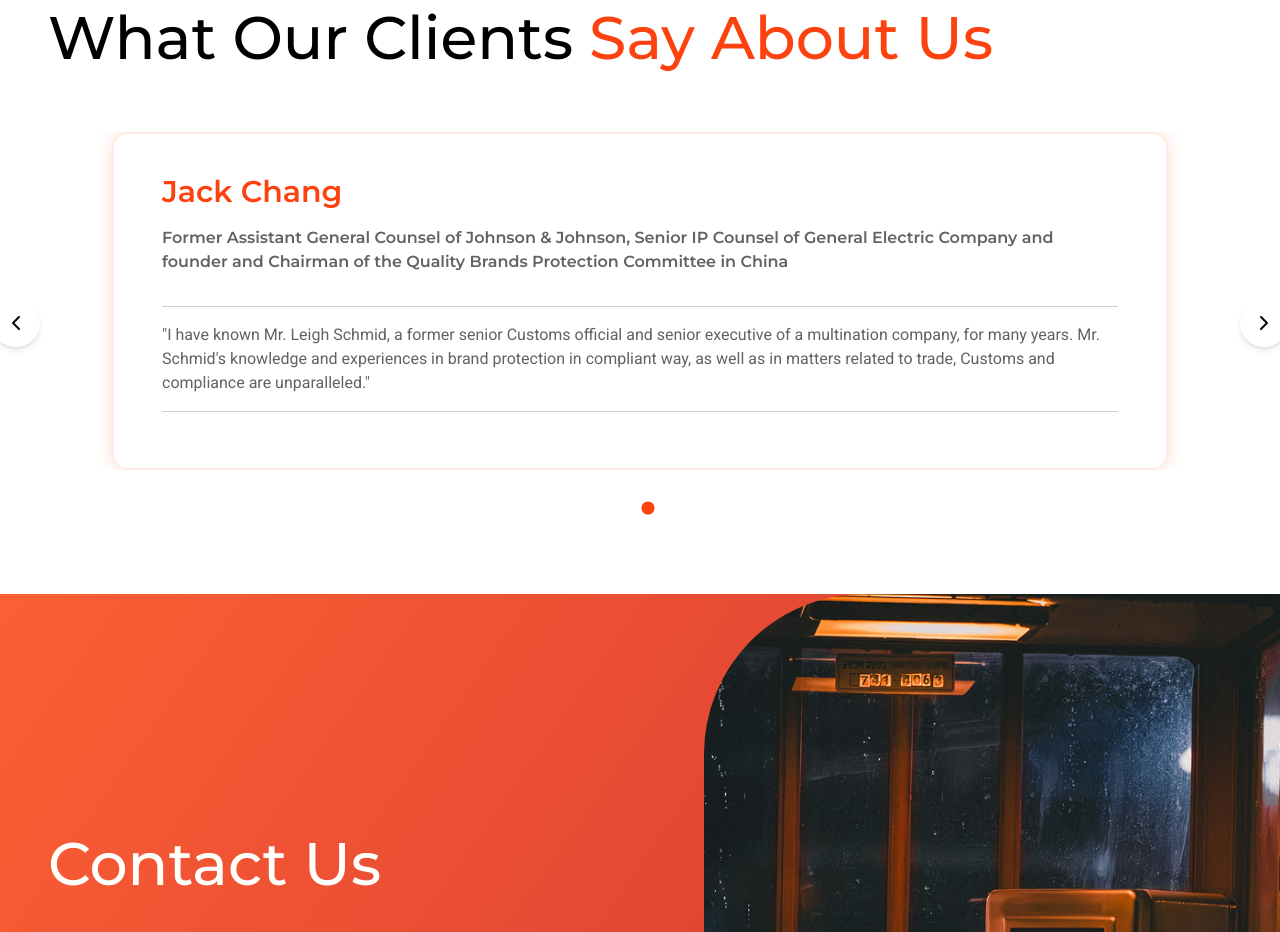
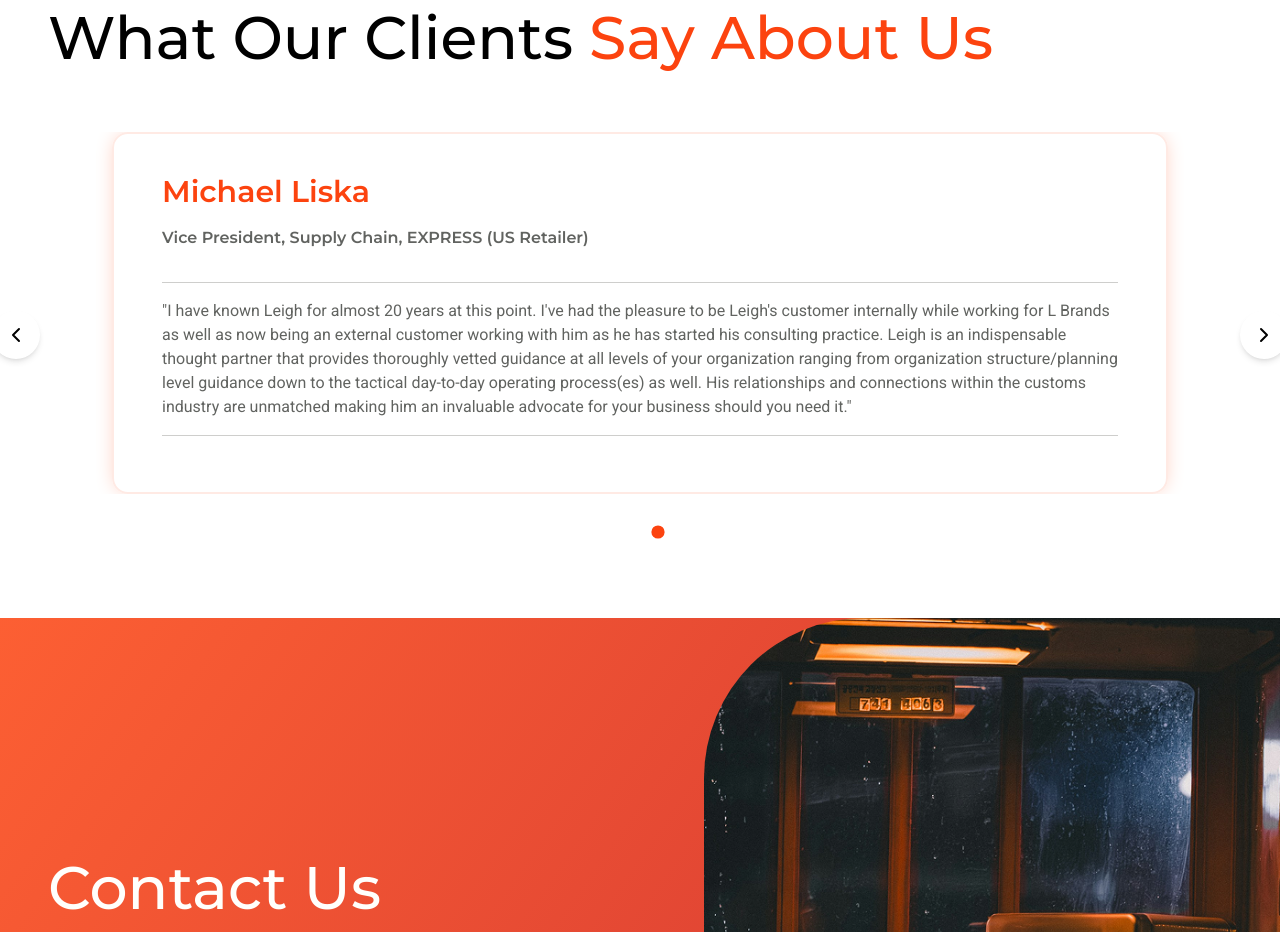
Before and after one commit to mujbf/psts, a React (Vite) app in the folder psts-web/: page / in a window 1280 px wide. Shown: the part 3200-4132 px from the top of the page. Built offline with nearby package versions, Linux system fonts and the light colour scheme.

Commit message:
testimonial addition

```diff
--- a/psts-web/src/components/sections/Col3.tsx
+++ b/psts-web/src/components/sections/Col3.tsx
@@ -26,23 +26,22 @@ const Col3: React.FC = () => {
       imageUrl: imageSample,
     },
     {
-      name: "Jack Chang",
-      designation:
-        "Former Assistant General Counsel of Johnson & Johnson, Senior IP Counsel of General Electric Company and founder and Chairman of the Quality Brands Protection Committee in China",
+      name: "Michael Liska",
+      designation: "Vice President, Supply Chain, EXPRESS (US Retailer)",
       quote:
-        "I have known Mr. Leigh Schmid, a former senior Customs official and senior executive of a multination company, for many years. Mr. Schmid's knowledge and experiences in brand protection in compliant way, as well as in matters related to trade, Customs and compliance are unparalleled.",
+        "I have known Leigh for almost 20 years at this point. I've had the pleasure to be Leigh's customer internally while working for L Brands as well as now being an external customer working with him as he has started his consulting practice. Leigh is an indispensable thought partner that provides thoroughly vetted guidance at all levels of your organization ranging from organization structure/planning level guidance down to the tactical day-to-day operating process(es) as well. His relationships and connections within the customs industry are unmatched making him an invaluable advocate for your business should you need it.",
       rating: 5,
       imageUrl: imageSample,
     },
-    {
-      name: "Jack Chang",
-      designation:
-        "Former Assistant General Counsel of Johnson & Johnson, Senior IP Counsel of General Electric Company and founder and Chairman of the Quality Brands Protection Committee in China",
-      quote:
-        "I have known Mr. Leigh Schmid, a former senior Customs official and senior executive of a multination company, for many years. Mr. Schmid's knowledge and experiences in brand protection in compliant way, as well as in matters related to trade, Customs and compliance are unparalleled.",
-      rating: 5,
-      imageUrl: imageSample,
-    },
+    // {
+    //   name: "Jack Chang",
+    //   designation:
+    //     "Former Assistant General Counsel of Johnson & Johnson, Senior IP Counsel of General Electric Company and founder and Chairman of the Quality Brands Protection Committee in China",
+    //   quote:
+    //     "I have known Mr. Leigh Schmid, a former senior Customs official and senior executive of a multination company, for many years. Mr. Schmid's knowledge and experiences in brand protection in compliant way, as well as in matters related to trade, Customs and compliance are unparalleled.",
+    //   rating: 5,
+    //   imageUrl: imageSample,
+    // },
   ];
 
   // Auto-scroll carousel every 5 seconds
@@ -127,7 +126,7 @@ const Col3: React.FC = () => {
               {testimonials.map((testimonial, index) => (
                 <div key={index} className="min-w-full px-4">
                   <div
-                    className="px-6 md:px-12 py-10 rounded-2xl bg-white flex flex-col items-center gap-8"
+                    className="px-6 md:px-12 py-10 rounded-2xl bg-white flex flex-col items-start gap-8"
                     style={{
                       border: "2px solid #FFEAE4",
                       boxShadow: "0px 0px 20px -4px #FFC6B5",
```
